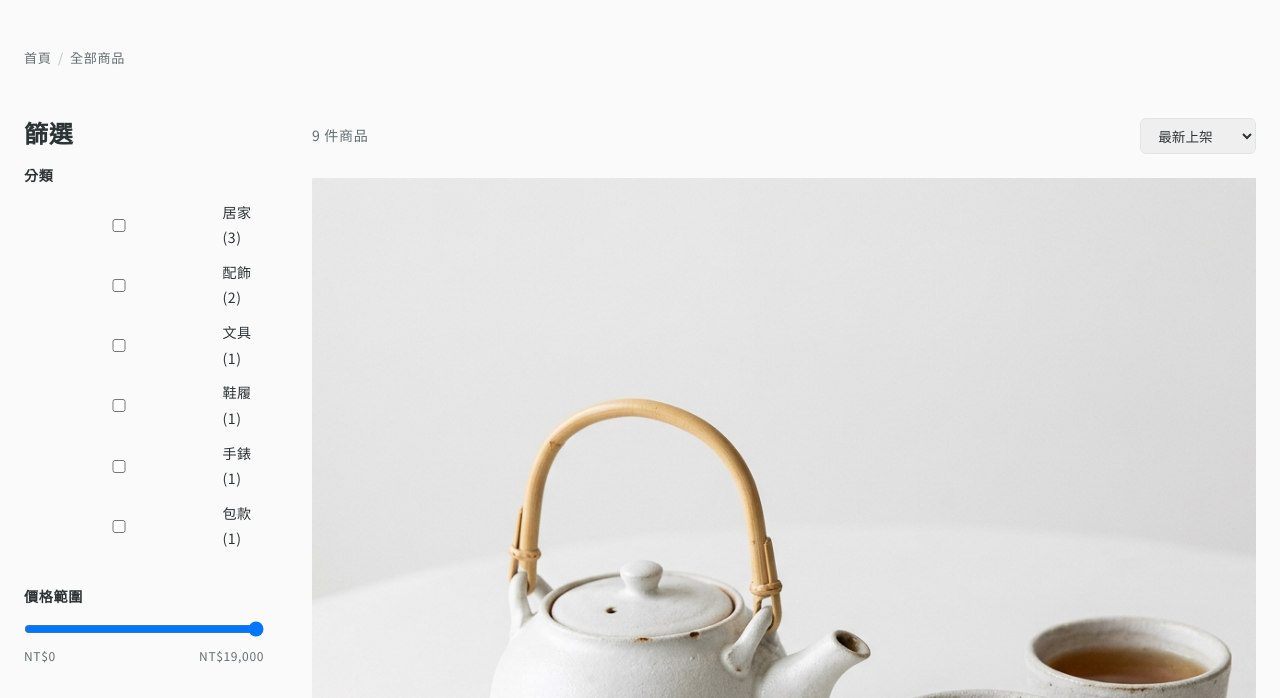
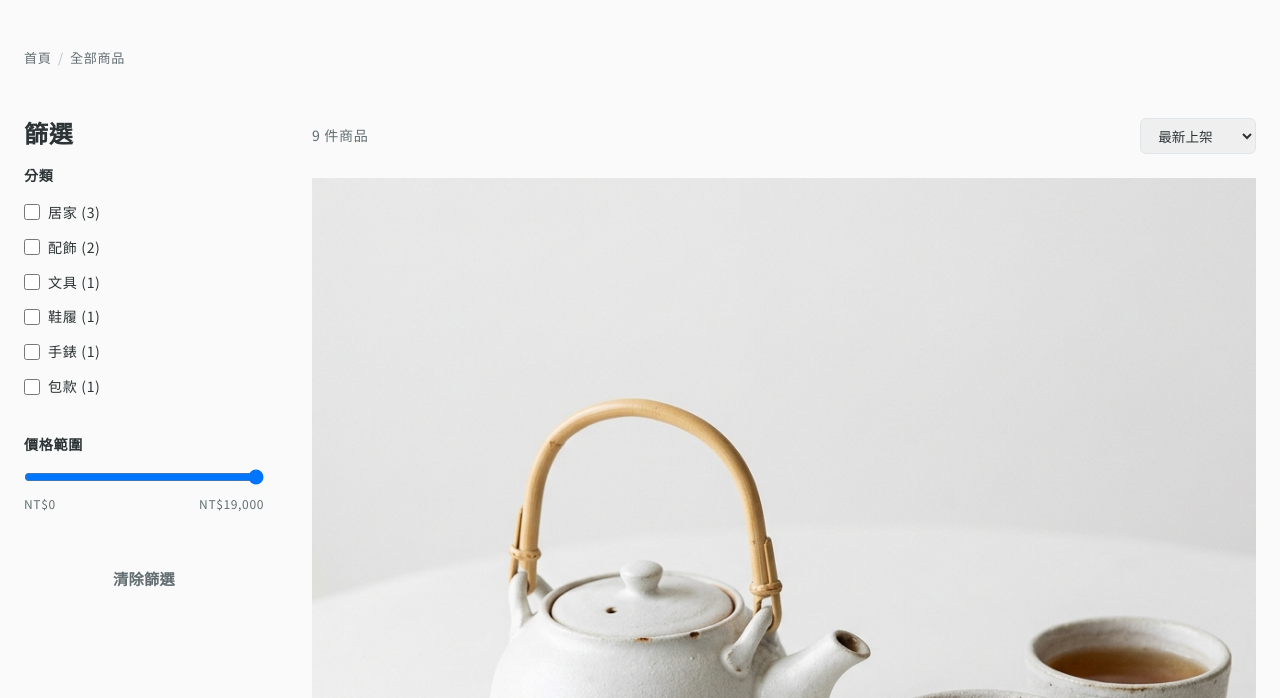
Before and after one commit to AI-GO-APP/Model-EC-Platform, a website built with Vite: page products.html in a window 1280 px wide. Shown: the part 102-800 px from the top of the page. Built offline with nearby package versions, Linux system fonts and the light colour scheme; no server answers.

Commit message:
style: 修正分類 checkbox 過寬及桌面版商品 grid 欄數

```diff
--- a/src/css/products.css
+++ b/src/css/products.css
@@ -31,6 +31,18 @@
   cursor: pointer;
 }
 
+.filter-group label input[type="checkbox"] {
+  flex-shrink: 0;
+  width: 16px;
+  height: 16px;
+  accent-color: var(--color-primary);
+}
+
+.filter-group label span {
+  flex: 1;
+  min-width: 0;
+}
+
 .filter-group input[type="range"] {
   width: 100%;
   border: none;
@@ -42,6 +54,11 @@
   justify-content: space-between;
   font-size: 0.75rem;
   color: var(--color-text-secondary);
+}
+
+/* --- 商品列表頁專用：sidebar 內已佔 240px，右側 grid 改為 3 欄 --- */
+.products-main .product-grid {
+  grid-template-columns: repeat(3, 1fr);
 }
 
 .products-toolbar {
@@ -289,6 +306,7 @@
    ============================================================ */
 @media (max-width: 1024px) {
   .products-layout { grid-template-columns: 200px 1fr; }
+  .products-main .product-grid { grid-template-columns: repeat(2, 1fr); }
 }
 
 @media (max-width: 768px) {
```
